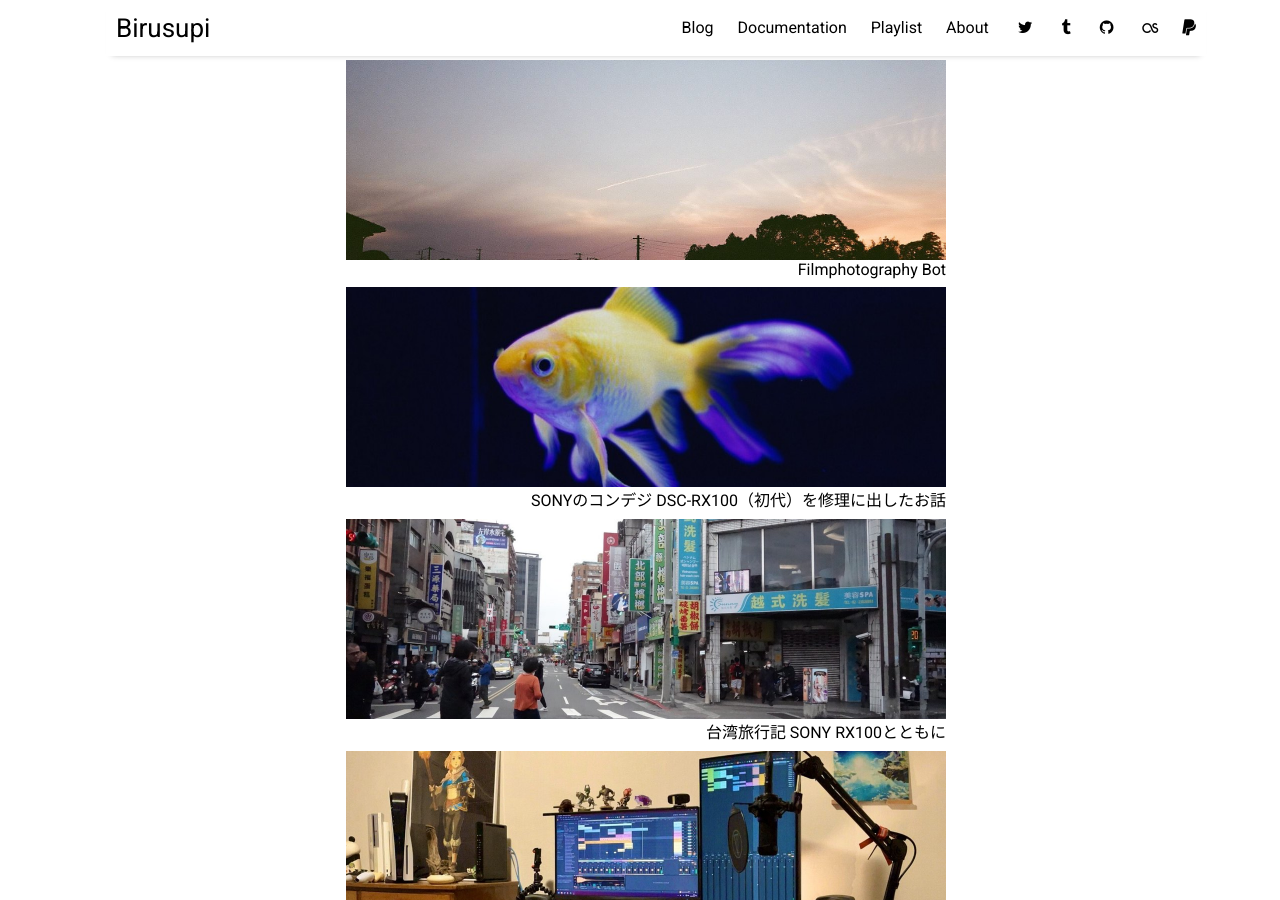
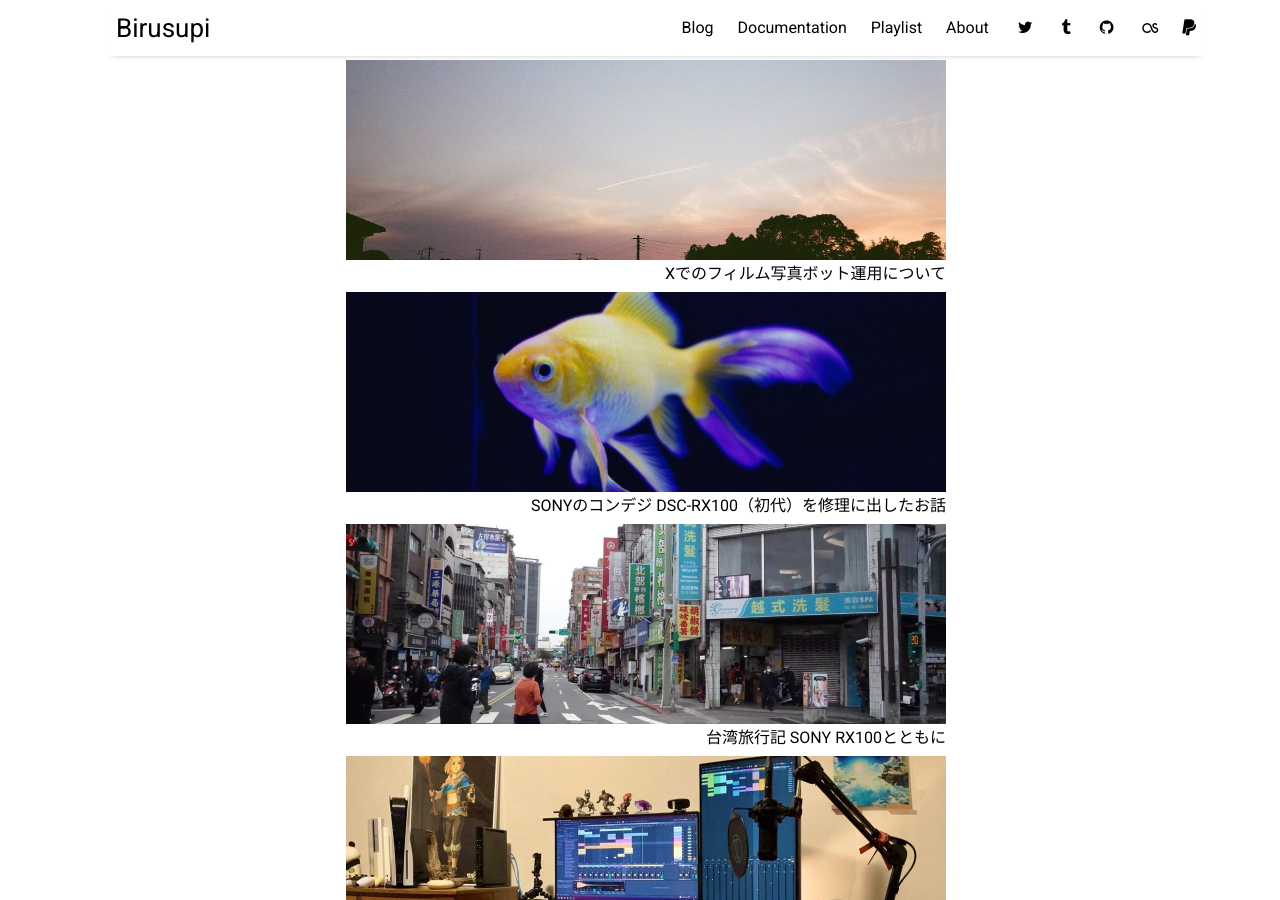
Before and after one commit to spira-unplugged/birusupi, a Jekyll site: the page built from _posts/2018-09-03-Nikes Kohh Verse - Frank Ocean.md, in a window 1280 px wide and 900 px high, scrolled down 3308 px. Built offline with Jekyll 4.4.1, drawn with Linux system fonts in a browser that asks for light colours; nearby versions of some CDN libraries; part of the change alters nothing that is shown.

Commit message:
外部リンクを新しいタブで開くように設定し、フィードと投稿のタイトルを更新しました。

```diff
--- a/_includes/head.html
+++ b/_includes/head.html
@@ -24,4 +24,13 @@
   </script>
   {% include google-analytics.html %}
   {% seo %}
+  <script>
+    document.addEventListener("DOMContentLoaded", function () {
+      const links = document.querySelectorAll("a[href^='http']:not([href*='" + window.location.hostname + "'])");
+      links.forEach(link => {
+        link.setAttribute("target", "_blank");
+        link.setAttribute("rel", "noopener noreferrer");
+      });
+    });
+  </script>
 </head>
--- a/_includes/toc.html
+++ b/_includes/toc.html
@@ -5,16 +5,19 @@
 
 <script>
   document.addEventListener("DOMContentLoaded", function () {
-    const container = document.querySelector(".post-content article");
+    const tocList = document.getElementById("toc-list");
+    const container = document.querySelector(".post-body"); // ← ここ！
+
     if (!container) return;
 
     const headings = container.querySelectorAll("h2, h3");
-    const tocList = document.getElementById("toc-list");
 
     headings.forEach(heading => {
-      const text = heading.innerText;
-      const id = text.toLowerCase().replace(/[^\w]+/g, "-");
-      heading.id = id;
+      const text = heading.textContent;
+      const existingId = heading.id;
+      const id = existingId || text.toLowerCase().replace(/[^\w]+/g, "-");
+
+      if (!existingId) heading.id = id;
 
       const li = document.createElement("li");
       li.className = heading.tagName.toLowerCase();
--- a/_layouts/post.html
+++ b/_layouts/post.html
@@ -17,7 +17,7 @@ layout: default
     {% endif %}
   </header>
   {% include toc.html %}
-  <article>
+  <article class="post-body">
     {{ content }}
   </article>
 
--- a/_posts/2018-09-03-Nikes Kohh Verse - Frank Ocean.md
+++ b/_posts/2018-09-03-Nikes Kohh Verse - Frank Ocean.md
@@ -12,7 +12,7 @@ image: frank-ocean-blonde-header.jpg
 とても稚拙な英訳だったのにアクセス数が結構あったので、この際英訳をブラッシュアップして本記事として再公開することにしました。
 
 
-[はてなブログの当該記事（※閉鎖済み）](https://languageoflife.hatenablog.jp/entry/2018/09/03/231023)
+[はてなブログの当該記事（※閉鎖済み）](https://languageoflife.hatenablog.jp/entry/2018/09/03/231023){:target="_blank" rel="noopener noreferrer"}
 
 ---
 
--- a/_posts/2025-03-22-autolomography.md
+++ b/_posts/2025-03-22-autolomography.md
@@ -1,6 +1,6 @@
 ---
 layout: post
-title: "Filmphotography Bot"
+title: "Xでのフィルム写真ボット運用について"
 author: "Birusupi"
 categories: documentation
 tags: [フィルム写真, 自動投稿ボット, Google Apps Script, Lomography, Twitter API, Xbot, 写真API, 作例共有, Bot開発, アナログ写真]
```
Also changed, not shown: 2 other files.
